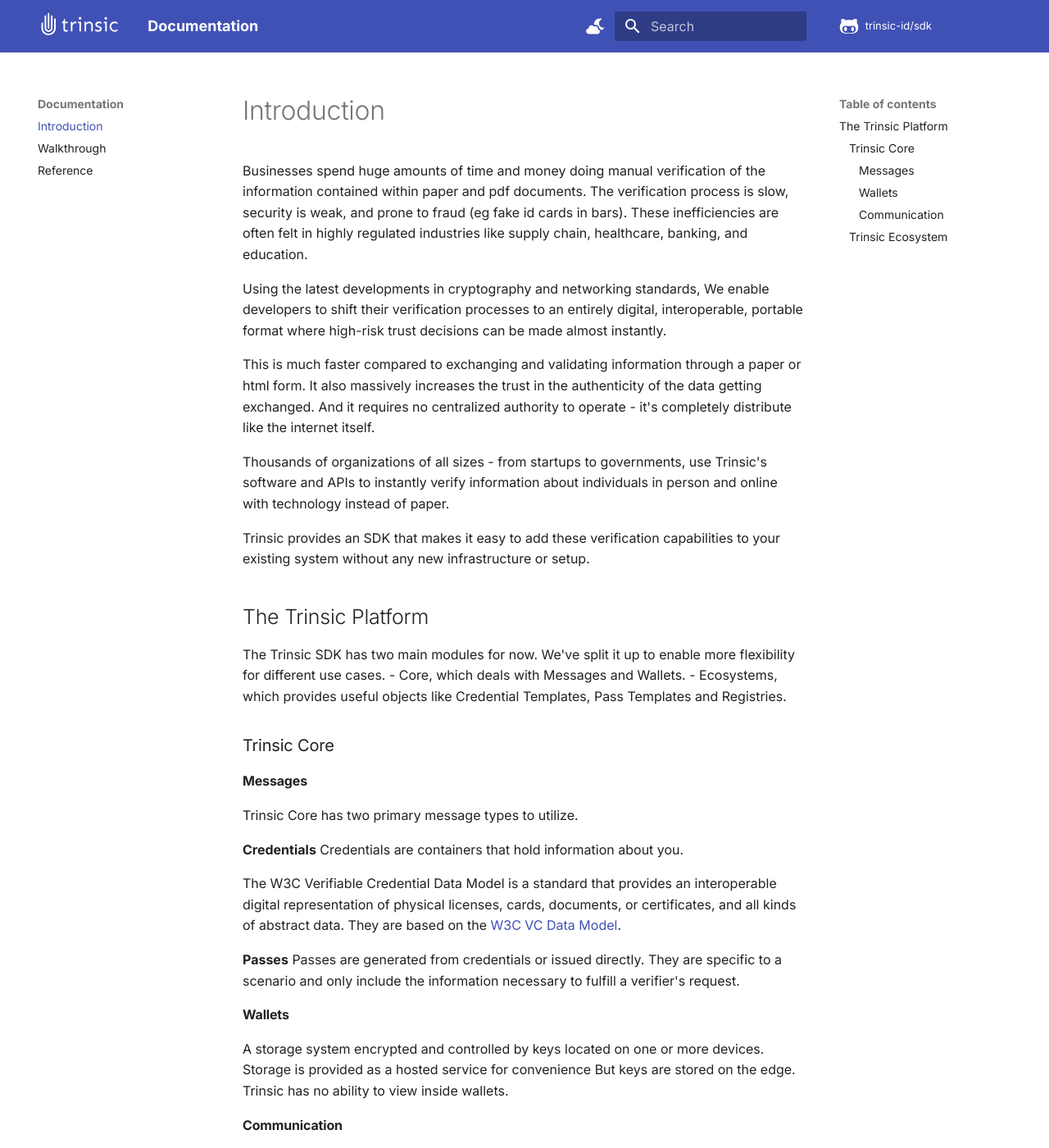
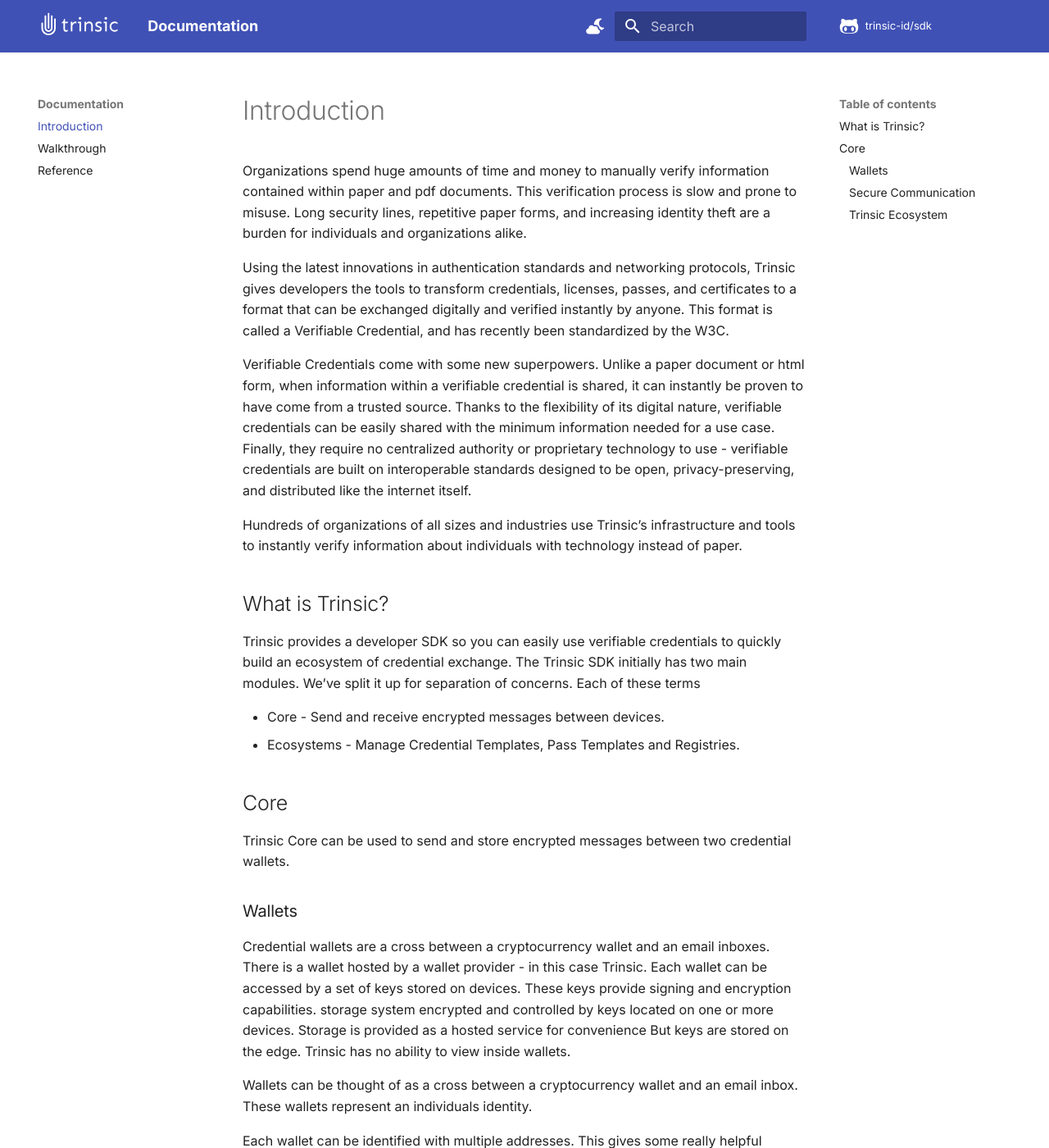
Before and after one commit to trinsic-id/v2-sdk, an MkDocs documentation site: the page built from docs/index.md, in a window 1280 px wide and 1400 px high. Shown: the whole window at 82% size. Built offline with MkDocs 1.6.1 and Material for MkDocs 9.7.7, drawn with Linux system fonts in a browser that asks for light colours; comment, search, counter and statistics services are not loaded; some of the changed text lies outside the part shown.

Commit message:
next pass at intro doc

```diff
--- a/docs/index.md
+++ b/docs/index.md
@@ -1,59 +1,61 @@
 # Introduction
-Businesses spend huge amounts of time and money doing manual verification of the information contained within paper and pdf documents. The verification process is slow, security is weak, and prone to fraud (eg fake id cards in bars). These inefficiencies are often felt in highly regulated industries like supply chain, healthcare, banking, and education.
 
-Using the latest developments in cryptography and networking standards, We enable developers to shift their verification processes to an entirely digital, interoperable, portable format where high-risk trust decisions can be made almost instantly.
+Organizations spend huge amounts of time and money to manually verify information contained within paper and pdf documents. This verification process is slow and prone to misuse. Long security lines, repetitive paper forms, and increasing identity theft are a burden for individuals and organizations alike.
 
-This is much faster compared to exchanging and validating information through a paper or html form. It also massively increases the trust in the authenticity of the data getting exchanged. And it requires no centralized authority to operate - it's completely distribute like the internet itself.
+Using the latest innovations in authentication standards and networking protocols, Trinsic gives developers the tools to transform credentials, licenses, passes, and certificates to a format that can be exchanged digitally and verified instantly by anyone. This format is called a Verifiable Credential, and has recently been standardized by the W3C.
 
-Thousands of organizations of all sizes - from startups to governments, use Trinsic's software and APIs to instantly verify information about individuals in person and online with technology instead of paper.
+Verifiable Credentials come with some new superpowers. Unlike a paper document or html form, when information within a verifiable credential is shared, it can instantly be proven to have come from a trusted source. Thanks to the flexibility of its digital nature, verifiable credentials can be easily shared with the minimum information needed for a use case. Finally, they require no centralized authority or proprietary technology to use - verifiable credentials are built on interoperable standards  designed to be open, privacy-preserving, and distributed like the internet itself.
 
-Trinsic provides an SDK that makes it easy to add these verification capabilities to your existing system without any new infrastructure or setup.
+Hundreds of organizations of all sizes and industries use Trinsic’s infrastructure and tools to instantly verify information about individuals with technology instead of paper.
 
-## The Trinsic Platform
+## What is Trinsic?
 
-The Trinsic SDK has two main modules for now. We've split it up to enable more flexibility for different use cases.
-- Core, which deals with Messages and Wallets.
-- Ecosystems, which provides useful objects like Credential Templates, Pass Templates and Registries.
+Trinsic provides a developer SDK so you can easily use verifiable credentials to quickly build an ecosystem of credential exchange. The Trinsic SDK initially has two main modules. We’ve split it up for separation of concerns. Each of these terms
 
-### Trinsic Core
+- Core - Send and receive encrypted messages between devices.
+- Ecosystems - Manage Credential Templates, Pass Templates and Registries.
 
-#### Messages
-Trinsic Core has two primary message types to utilize.
+## Core
 
-**Credentials**
-Credentials are containers that hold information about you.
+Trinsic Core can be used to send and store encrypted messages between two credential wallets.
 
-The W3C Verifiable Credential Data Model is a standard that provides an interoperable digital representation of physical licenses, cards, documents, or certificates, and all kinds of abstract data. They are based on the [W3C VC Data Model](https://www.w3.org/TR/vc-data-model/#introduction).
+### Wallets
 
-**Passes**
-Passes are generated from credentials or issued directly. They are specific to a scenario and only include the information necessary to fulfill a verifier's request.
+Credential wallets are a cross between a cryptocurrency wallet and an email inboxes. There is a wallet hosted by a wallet provider - in this case Trinsic. Each wallet can be accessed by a set of keys stored on devices. These keys provide signing and encryption capabilities. storage system encrypted and controlled by keys located on one or more devices. Storage is provided as a hosted service for convenience But keys are stored on the edge. Trinsic has no ability to view inside wallets.
 
-#### Wallets
-A storage system encrypted and controlled by keys located on one or more devices.
-Storage is provided as a hosted service for convenience
-But keys are stored on the edge. Trinsic has no ability to view inside wallets.
+Wallets can be thought of as a cross between a cryptocurrency wallet and an email inbox. These wallets represent an individuals identity.
 
-#### Communication
-- Existing mediums of interopable information exchange are insecure and slow. In person it's paper. online it's the web form or sometimes email. It's all self-attested information. We've developed a secure messaging protocol that works in any context.
-- Trinsic Core enables messages to be sent back and forth with high degree of trust that the contents haven't been tampered or sniffed.
-- It's the power of PGP and (more recently) signal with much greater interoperability and cross platform transport mechanisms. Let's you send a message to someone online, and have them generate a proof of that message and have it be verified offline
+Each wallet can be identified with multiple addresses. This gives some really helpful capabilities. If I want to interact with three different people, I can choose to give them the same ID or a different ID each, depending on if I want them to be able to correlate me with another.
+
+### Secure Communication
+
+Trinsic Core has the ability to send any payload securely. The SDK supports signing, encryption, proof generation, and encryption. All of these messages
+
+When a message is signed, it can then be verified to not have been tampered with.
+
+When it is packed, it can be sent along an insecure channel without a third party reading its contents.
+
+When it's unpacked
+
+- Existing mediums of interopable information exchange are insecure and slow. In person it’s paper. online it’s the web form or sometimes email. It’s all self-attested information. We’ve developed a secure messaging protocol that works in any context.
+- Trinsic Core enables messages to be sent back and forth with high degree of trust that the contents haven’t been tampered or sniffed.
+- It’s the power of PGP and (more recently) signal with much greater interoperability and cross platform transport mechanisms. Let’s you send a message to someone online, and have them generate a proof of that message and have it be verified offline
 - Selective disclosure, revocation, signing, encryption, verification all come out of the box and are easy to use, and are interoperable.
+
 ### Trinsic Ecosystem
-_**Coming soon.**_
+
+***Coming soon.***
 
 While credentials, passes, and wallets are the only thing an individual using your app might need to interact with, there are a few more concepts for the Provider. Templates and Ecosystems.
 
 Verifiers and holders want a way to know the issuer is a legitimate entity they trust.
 
-Holders want to know that the verifier they're sending a pass to is someone they trust.
+Holders want to know that the verifier they’re sending a pass to is someone they trust.
 
 We introduce the concept of a trust registry.
 
-**Credential Template**
-Describes a credential using its name and attribute types
+**Credential Template** Describes a credential using its name and attribute types
 
-**Pass Template**
-Describes a pass using the attribute types and queries on those attributes
+**Pass Template** Describes a pass using the attribute types and queries on those attributes
 
-**Trust Registry**
-Shows a list of authorized issuers and verifiers and the templates they're authorized to use.
+**Trust Registry** Shows a list of authorized issuers and verifiers and the templates they’re authorized to use.
```
